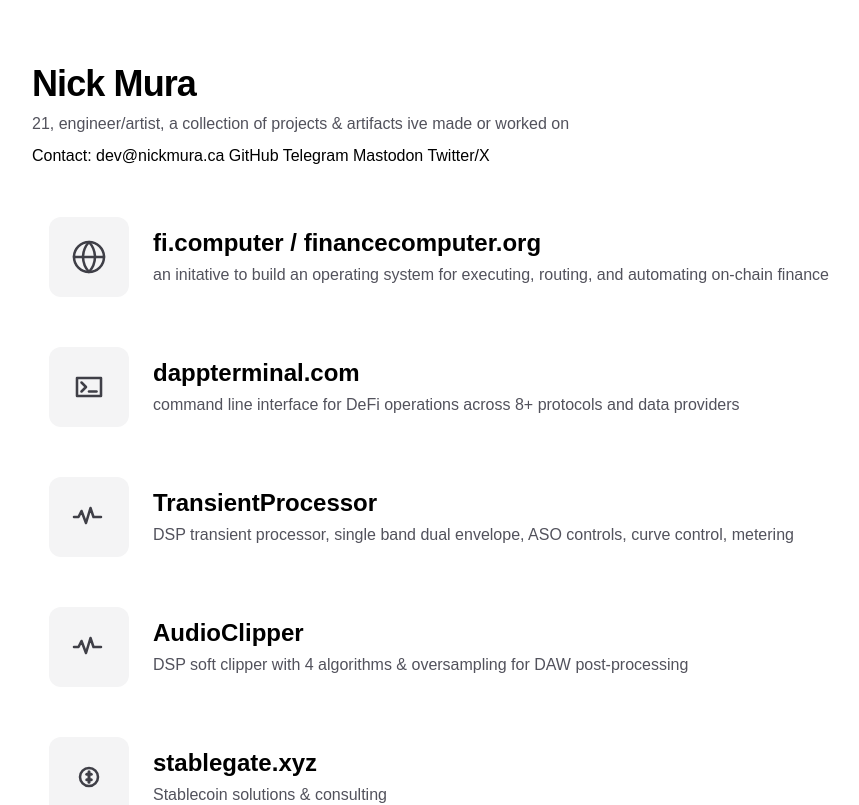
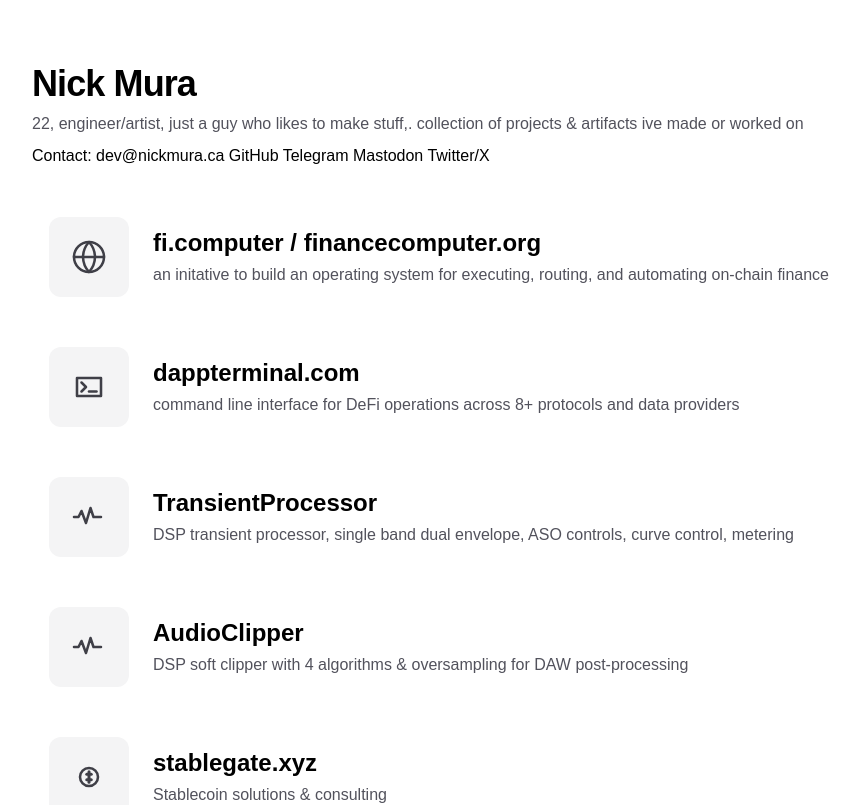
Before and after one commit to nickmura/nickmura.ca, a Next.js app: page / in a window 1280 px wide. Shown: the top 805 px of the page, without its empty margins (184-1043 px from the left). Built offline with nearby package versions, Linux system fonts and the light colour scheme.

Commit message:
changed desc for myself xd

```diff
--- a/app/page.tsx
+++ b/app/page.tsx
@@ -7,7 +7,7 @@
             Nick Mura
           </h1>
           <p className="text-sm text-zinc-600 sm:text-base">
-            21, engineer/artist, a collection of projects & artifacts ive made or worked on
+            22, engineer/artist, just a guy who likes to make stuff,.  collection of projects & artifacts ive made or worked on
           </p>
           <p className="text-sm sm:text-base ">
             <a className='hover:text-indigo-500'>Contact: dev@nickmura.ca </a>
```
